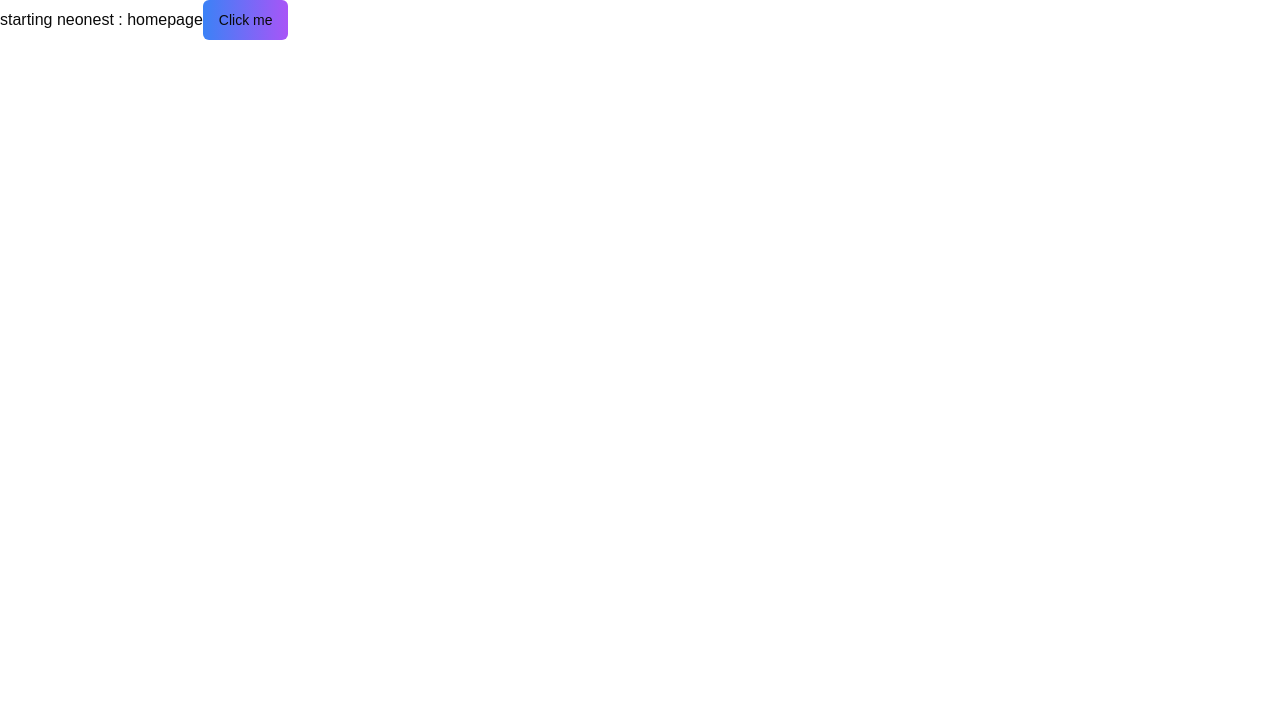
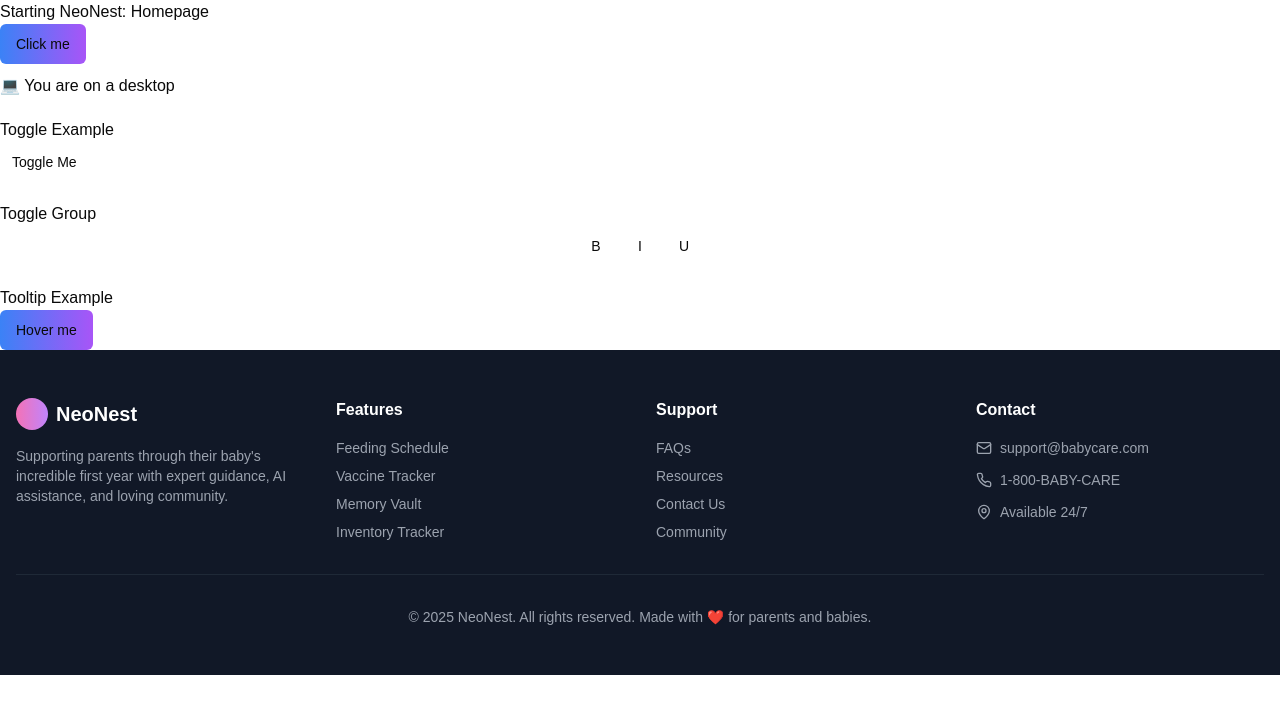
Before and after one commit to vanshmehandru/neonest, a Next.js app: page / in a window 1280 px wide. Shown: the top 714 px of the page. Built offline with nearby package versions, Linux system fonts and the light colour scheme.

Commit message:
Footer test done

```diff
--- /dev/null
+++ b/app/components/Footer.js
@@ -0,0 +1,102 @@
+"use client"
+
+import React from 'react'
+import Link from 'next/link'
+import { Mail, Phone, MapPin } from 'lucide-react'
+
+const Footer = () => {
+  return (
+    <div>
+      <footer className="bg-gray-900 text-white py-12 px-4">
+        <div className="container mx-auto">
+          <div className="grid md:grid-cols-4 gap-8">
+            <div>
+              <div className="flex items-center gap-2 mb-4">
+                <div className="w-8 h-8 bg-gradient-to-r from-pink-400 to-purple-400 rounded-full flex items-center justify-center">
+                  {/* <Baby className="w-5 h-5 text-white" /> */}
+                </div>
+                <span className="text-xl font-bold">NeoNest</span>
+              </div>
+              <p className="text-gray-400 text-sm">
+                Supporting parents through their baby's incredible first year with expert guidance, AI assistance, and
+                loving community.
+              </p>
+            </div>
+            <div>
+              <h4 className="font-semibold mb-4">Features</h4>
+              <ul className="space-y-2 text-sm text-gray-400">
+                <li>
+                  <button onClick={() => setActiveTab("feeding")} className="hover:text-white transition-colors">
+                    Feeding Schedule
+                  </button>
+                </li>
+                <li>
+                  <button onClick={() => setActiveTab("vaccines")} className="hover:text-white transition-colors">
+                    Vaccine Tracker
+                  </button>
+                </li>
+                <li>
+                  <button onClick={() => setActiveTab("memories")} className="hover:text-white transition-colors">
+                    Memory Vault
+                  </button>
+                </li>
+                <li>
+                  <button onClick={() => setActiveTab("inventory")} className="hover:text-white transition-colors">
+                    Inventory Tracker
+                  </button>
+                </li>
+              </ul>
+            </div>
+            <div>
+              <h4 className="font-semibold mb-4">Support</h4>
+              <ul className="space-y-2 text-sm text-gray-400">
+                <li>
+                  <button onClick={() => setActiveTab("faqs")} className="hover:text-white transition-colors">
+                    FAQs
+                  </button>
+                </li>
+                <li>
+                  <button onClick={() => setActiveTab("resources")} className="hover:text-white transition-colors">
+                    Resources
+                  </button>
+                </li>
+                <li>
+                  <Link href="#" className="hover:text-white transition-colors">
+                    Contact Us
+                  </Link>
+                </li>
+                <li>
+                  <Link href="#" className="hover:text-white transition-colors">
+                    Community
+                  </Link>
+                </li>
+              </ul>
+            </div>
+            <div>
+              <h4 className="font-semibold mb-4">Contact</h4>
+              <div className="space-y-3 text-sm text-gray-400">
+                <div className="flex items-center gap-2">
+                  <Mail className="w-4 h-4" />
+                  <span>support@babycare.com</span>
+                </div>
+                <div className="flex items-center gap-2">
+                  <Phone className="w-4 h-4" />
+                  <span>1-800-BABY-CARE</span>
+                </div>
+                <div className="flex items-center gap-2">
+                  <MapPin className="w-4 h-4" />
+                  <span>Available 24/7</span>
+                </div>
+              </div>
+            </div>
+          </div>
+          <div className="border-t border-gray-800 mt-8 pt-8 text-center text-sm text-gray-400">
+            <p>&copy; 2025 NeoNest. All rights reserved. Made with ❤️ for parents and babies.</p>
+          </div>
+        </div>
+      </footer>
+    </div>
+  )
+}
+
+export default Footer
--- a/app/layout.js
+++ b/app/layout.js
@@ -1,5 +1,7 @@
 import { Geist, Geist_Mono } from "next/font/google";
 import "./globals.css";
+import Footer from "./components/Footer";
+import Navbar from "./components/Navbar";
 
 const geistSans = Geist({
   variable: "--font-geist-sans",
@@ -19,11 +21,11 @@ export const metadata = {
 export default function RootLayout({ children }) {
   return (
     <html lang="en">
-      <body
-        className={`${geistSans.variable} ${geistMono.variable} antialiased`}
-      >
+      <body className={`${geistSans.variable} ${geistMono.variable} antialiased`} >
         {children}
       </body>
+      {/* <Navbar/> */}
+      <Footer/>
     </html>
   );
 }
--- a/app/page.js
+++ b/app/page.js
@@ -1,11 +1,61 @@
-import React from 'react';
+'use client'
+
+import React, { useEffect, useState } from 'react';
 import { Button } from './components/ui/Button';
+import {Toggle} from './components/ui/toggle';
+import {ToggleGroup} from './components/ui/togglegroup';
+import {Tooltip, TooltipTrigger, TooltipContent, TooltipProvider} from './components/ui/tooltip';
 
 const Page = () => {
+  const [isMobile, setIsMobile] = useState(false);
+
+  useEffect(() => {
+    const checkMobile = () => {
+      setIsMobile(window.innerWidth <= 768);
+    };
+    checkMobile(); // initial check
+    window.addEventListener('resize', checkMobile);
+    return () => window.removeEventListener('resize', checkMobile);
+  }, []);
+
   return (
     <div>
-      starting neonest : homepage
+      <h2>Starting NeoNest: Homepage</h2>
       <Button>Click me</Button>
+
+      <p style={{ marginTop: '10px' }}>
+        {isMobile ? "📱 You are on a mobile device" : "💻 You are on a desktop"}
+      </p>
+
+      <div style={{ marginTop: '20px' }}>
+        <h3>Toggle Example</h3>
+        <Toggle>Toggle Me</Toggle>
+      </div>
+
+      <div style={{ marginTop: '20px' }}>
+        <h3>Toggle Group</h3>
+        <ToggleGroup>
+          <Toggle value="bold">B</Toggle>
+          <Toggle value="italic">I</Toggle>
+          <Toggle value="underline">U</Toggle>
+        </ToggleGroup>
+      </div>
+
+      <div style={{ marginTop: '20px' }}>
+        <TooltipProvider>
+      <div>
+        <h3>Tooltip Example</h3>
+        <Tooltip>
+          <TooltipTrigger asChild>
+            <Button>Hover me</Button>
+          </TooltipTrigger>
+          <TooltipContent>
+            This is a tooltip message
+          </TooltipContent>
+        </Tooltip>
+      </div>
+    </TooltipProvider>
+      </div>
     </div>
   );
 };
```
